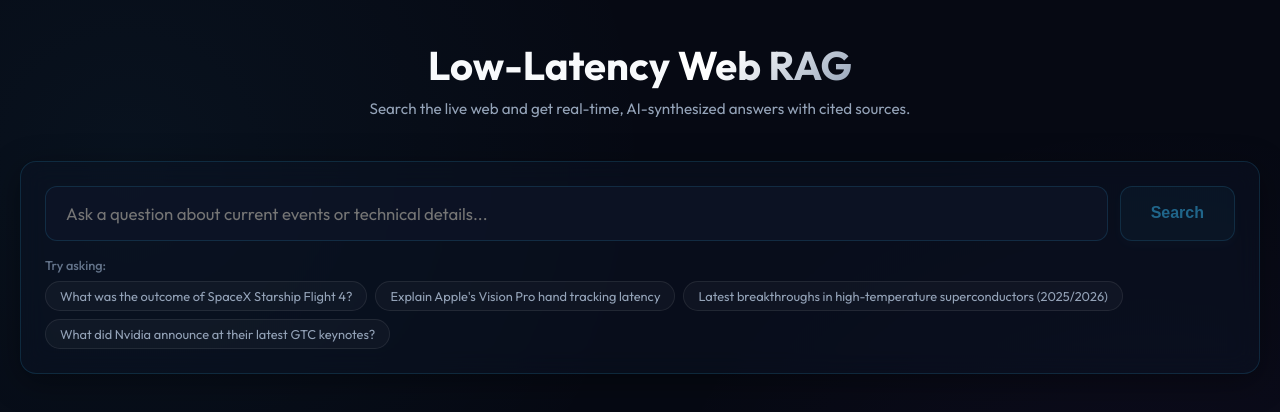
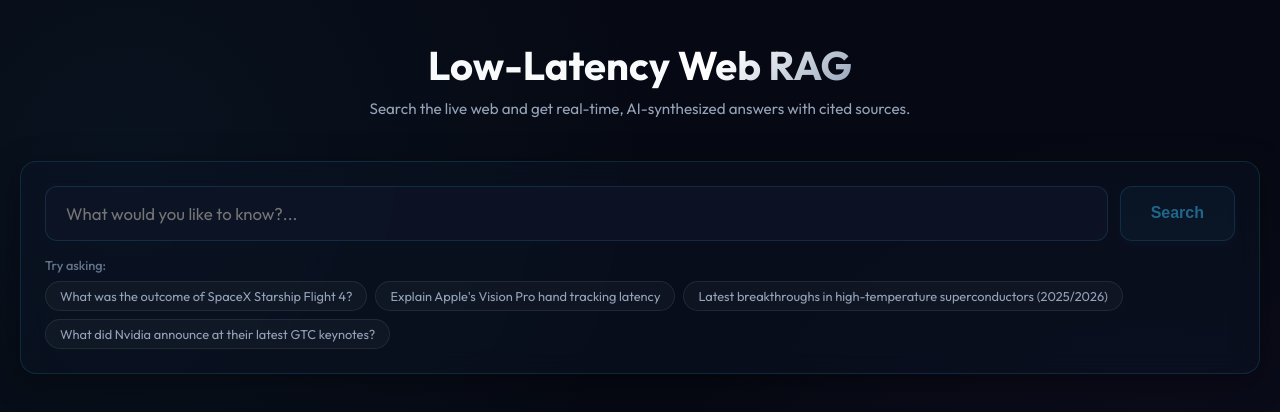
Before and after one commit to leovcunha/pulse-rag, a React (Vite) app in the folder client/: page / in a window 1280 px wide. Shown: the top 412 px of the page. Built offline with nearby package versions, Linux system fonts and the light colour scheme; no server answers.

Commit message:
fix: query tweak

```diff
--- a/client/src/components/QueryForm.tsx
+++ b/client/src/components/QueryForm.tsx
@@ -54,7 +54,7 @@ export const QueryForm: React.FC<QueryFormProps> = ({
         <input
           type="text"
           className="input-glow"
-          placeholder="Ask a question about current events or technical details..."
+          placeholder="What would you like to know?..."
           value={query}
           onChange={(e) => setQuery(e.target.value)}
           disabled={isProcessing}
```
Also changed, not shown: 1 other file (tests, documents, lock files or other folders).
